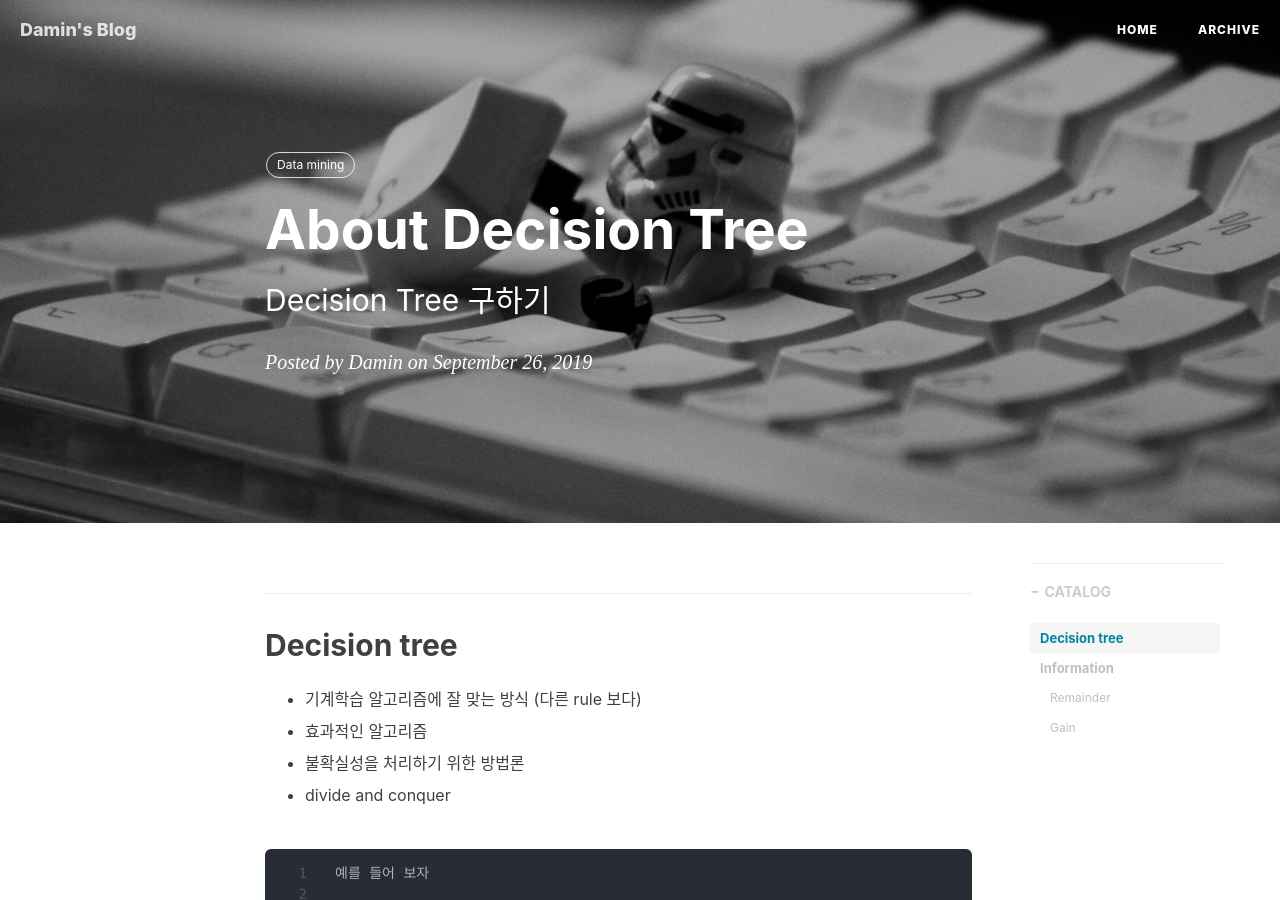
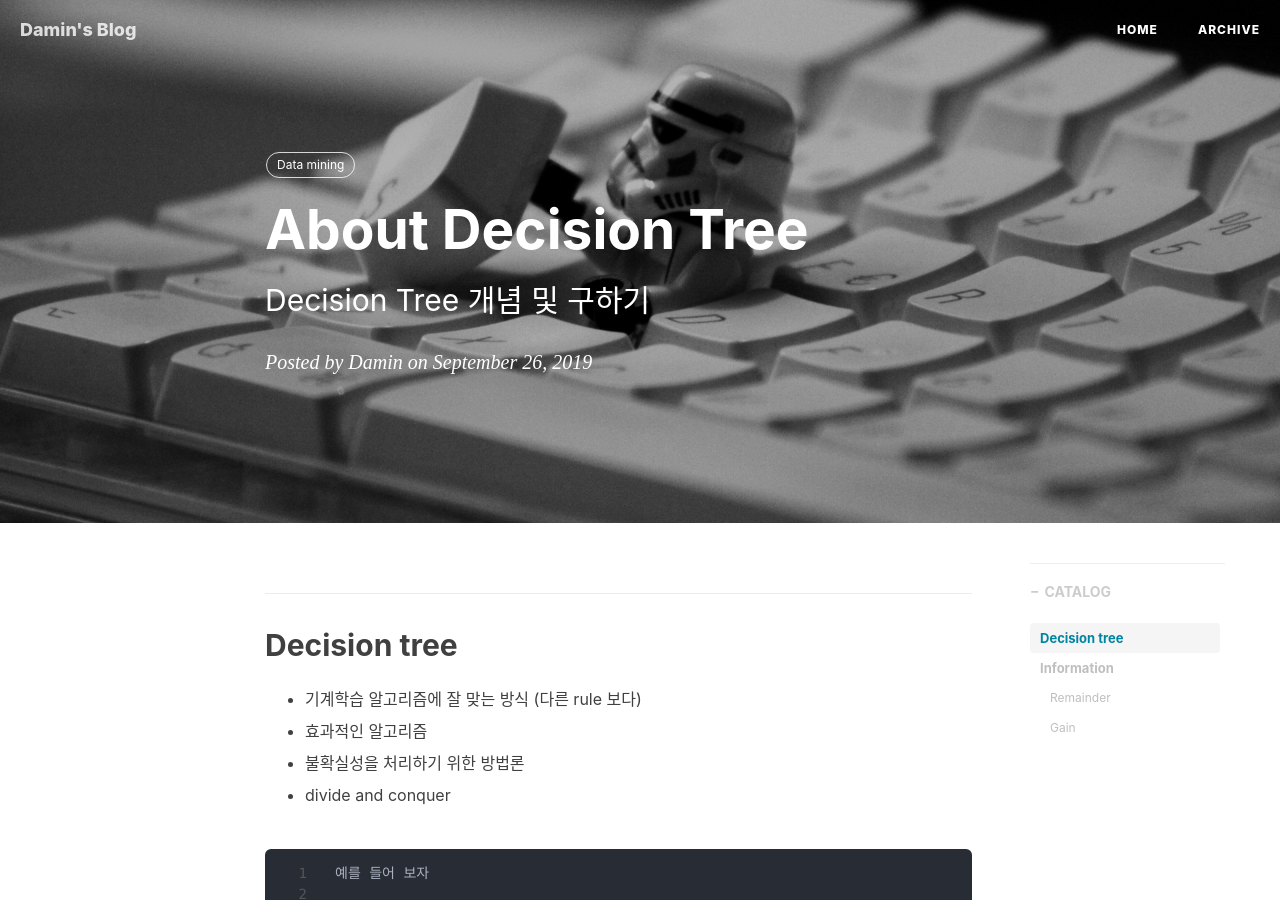
Before and after one commit to damin8/damin8.github.io, a Jekyll site: the page built from _posts/Data_mining/2019-09-26-About_Decision_Tree.md, in a window 1280 px wide and 900 px high. Built offline with Jekyll 4.4.1, drawn with Linux system fonts in a browser that asks for light colours; nearby versions of some CDN libraries; comment, search, counter and statistics services are not loaded.

Commit message:
Update 2019-09-26-About_Decision_Tree.md

```diff
--- a/_posts/Data_mining/2019-09-26-About_Decision_Tree.md
+++ b/_posts/Data_mining/2019-09-26-About_Decision_Tree.md
@@ -1,7 +1,7 @@
 ---
 layout:     post
 title:      "About Decision Tree"
-subtitle:   "Decision Tree 구하기"
+subtitle:   "Decision Tree 개념 및 구하기"
 date:       2019-09-26 13:51:00
 author:     "Damin"
 header-img: "img/tag-bg.jpg"
```
